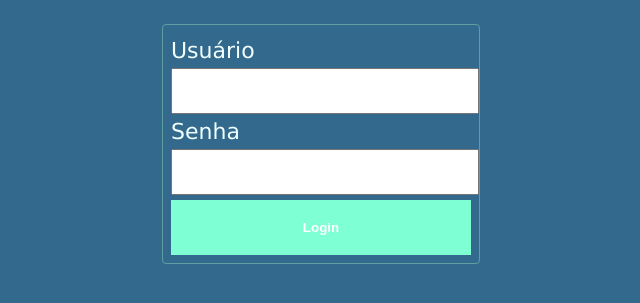
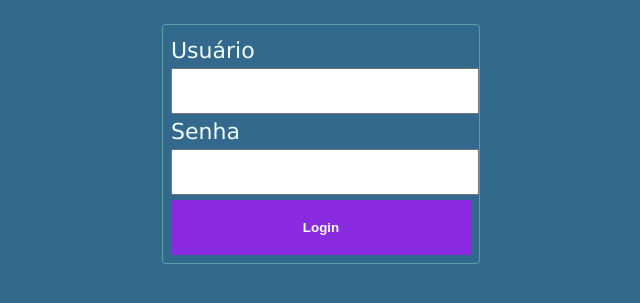
Before and after one commit to melk-azevedo/site_rick, a Flask app: page /login in a window 1280 px wide. Shown: the part 256-559 px from the top of the page, without its empty margins (319-959 px from the left). Run offline with Flask 2, Linux system fonts and the light colour scheme.

Commit message:
Update login.html

```diff
--- a/templates/login.html
+++ b/templates/login.html
@@ -47,7 +47,7 @@
             border: none;
             width: 100%;
             cursor: pointer;
-            background-color: aquamarine;
+            background-color: blueviolet;
             padding: 20px;
             color: white;
             font-weight: bold;
```
